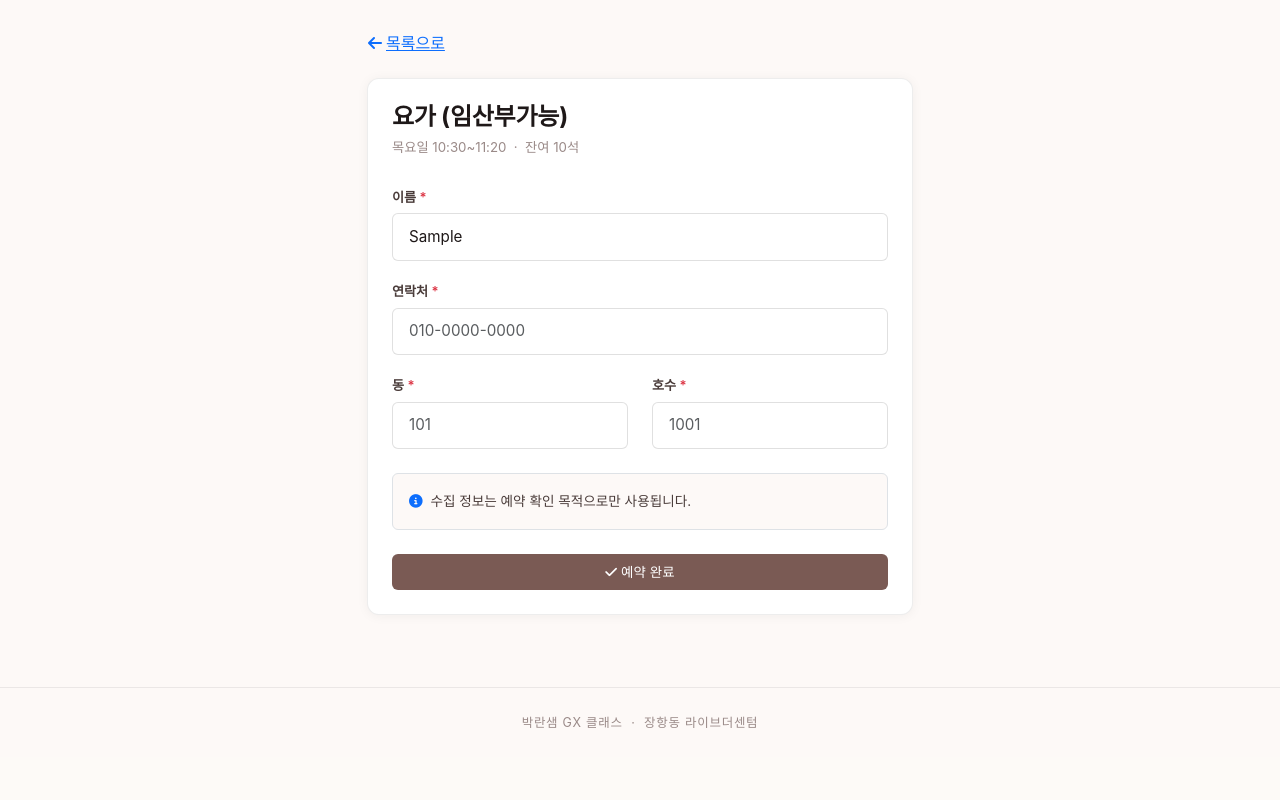
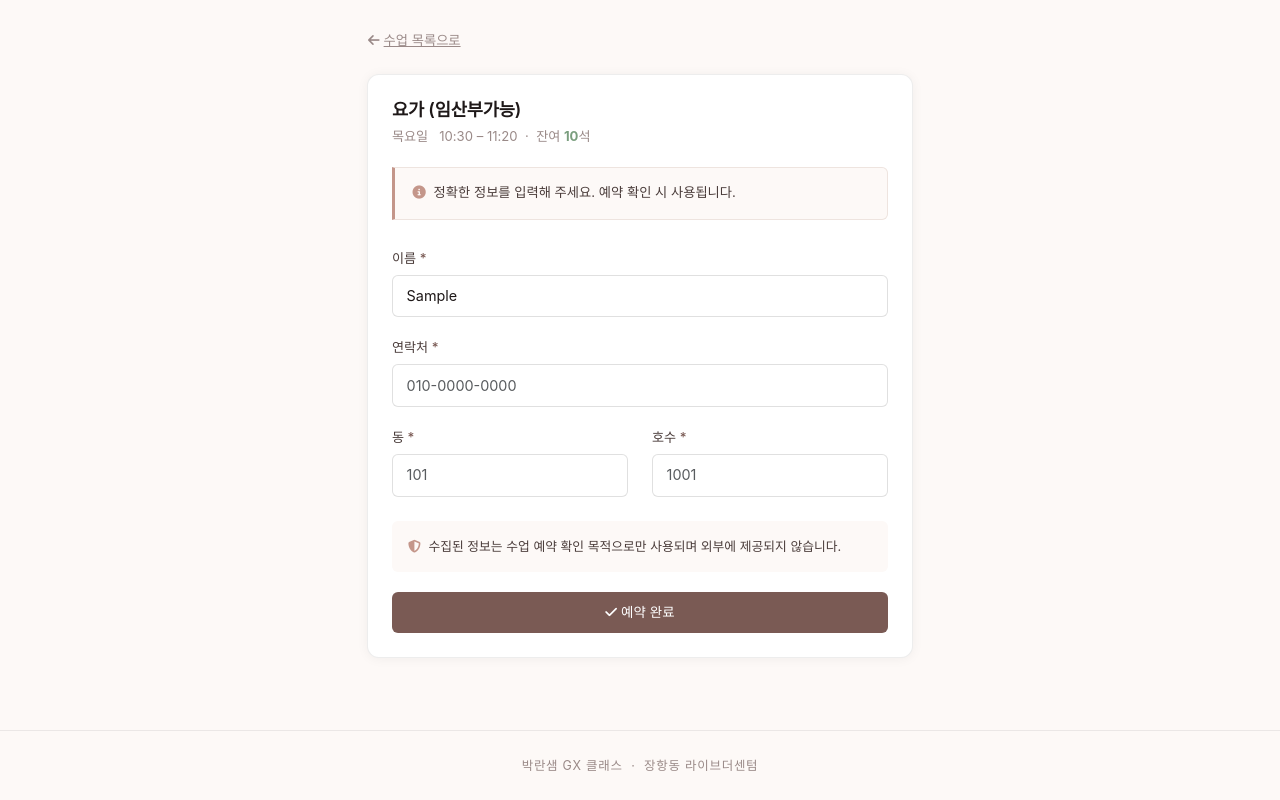
Before and after one commit to parkran-gx/gx-booking, a Django app: page /bookings/book/1/ in a window 1280 px wide. Shown: the part 62-862 px from the top of the page. Before the commit the page ends 790 px from the top, so only its background shows below. Run offline with Django 4.2, Linux system fonts and the light colour scheme; the visitor is signed in with stand-in values (Sample User, id 1); data comes from the database, SQL or seed files in the repository; data that the repository does not hold is empty; some web fonts are replaced.

Commit message:
feat: 2단계 각 페이지 안내문구 추가

```diff
--- a/apps/bookings/templates/bookings/book.html
+++ b/apps/bookings/templates/bookings/book.html
@@ -3,66 +3,73 @@
 {% block content %}
 <div class="row justify-content-center">
   <div class="col-lg-6">
-    <a href="/classes/" class="btn btn-link ps-0 mb-3">
-      <i class="fa-solid fa-arrow-left me-1"></i>목록으로
+    <a href="/classes/" class="btn btn-link ps-0 mb-3" style="color:var(--mist);font-size:0.83rem;">
+      <i class="fa-solid fa-arrow-left me-1"></i>수업 목록으로
     </a>
-    <div class="card gx-card">
-      <div class="card-body p-4">
-        <h4 class="fw-bold mb-1">{{ gx_class.name }}</h4>
-        <p class="text-muted mb-4 small">
-          {{ gx_class.get_days_display }} {{ gx_class.start_time|time:"H:i" }}~{{ gx_class.end_time|time:"H:i" }}
+    <div class="gx-card p-4">
+      <h4 style="font-size:1.1rem;font-weight:600;margin-bottom:0.3rem;">{{ gx_class.name }}</h4>
+      <p style="font-size:0.82rem;color:var(--mist);margin-bottom:1.2rem;">
+        {{ gx_class.get_days_display }} &nbsp; {{ gx_class.start_time|time:"H:i" }} – {{ gx_class.end_time|time:"H:i" }}
         &nbsp;·&nbsp;
         {% if gx_class.available_spots > 0 %}
-            잔여 {{ gx_class.available_spots }}석
+          잔여 <strong style="color:var(--sage);">{{ gx_class.available_spots }}</strong>석
         {% else %}
-            <span class="text-danger">마감 · 대기 신청</span>
+          <span style="color:var(--rose);">마감 — 대기 신청 가능</span>
         {% endif %}
       </p>
 
       {% if profile.phone %}
-        <div class="alert alert-light border small mb-4">
-          <i class="fa-solid fa-circle-check text-success me-1"></i>
-          회원 정보가 자동으로 입력되었습니다. 확인 후 예약해주세요.
+      <div class="gx-guide mb-4">
+        <i class="fa-solid fa-circle-check me-1" style="color:var(--sage);"></i>
+        회원 정보가 자동으로 입력되었습니다. 내용을 확인 후 예약해 주세요.
+      </div>
+      {% else %}
+      <div class="gx-guide mb-4">
+        <i class="fa-solid fa-circle-info me-1" style="color:var(--rose-lt);"></i>
+        정확한 정보를 입력해 주세요. 예약 확인 시 사용됩니다.
       </div>
       {% endif %}
 
       <form method="post">
         {% csrf_token %}
         <div class="mb-3">
-            <label class="form-label fw-semibold">이름 <span class="text-danger">*</span></label>
-            <input type="text" name="name" class="form-control form-control-lg"
+          <label class="form-label">이름 <span style="color:var(--rose);">*</span></label>
+          <input type="text" name="name" class="form-control"
             value="{{ request.user.first_name }}" placeholder="홍길동" required>
         </div>
         <div class="mb-3">
-            <label class="form-label fw-semibold">연락처 <span class="text-danger">*</span></label>
-            <input type="tel" name="phone" class="form-control form-control-lg"
+          <label class="form-label">연락처 <span style="color:var(--rose);">*</span></label>
+          <input type="tel" name="phone" class="form-control"
             value="{{ profile.phone }}" placeholder="010-0000-0000" required>
         </div>
         <div class="row mb-4">
           <div class="col-6">
-              <label class="form-label fw-semibold">동 <span class="text-danger">*</span></label>
-              <input type="text" name="building" class="form-control form-control-lg"
+            <label class="form-label">동 <span style="color:var(--rose);">*</span></label>
+            <input type="text" name="building" class="form-control"
               value="{{ profile.building }}" placeholder="101" required>
           </div>
           <div class="col-6">
-              <label class="form-label fw-semibold">호수 <span class="text-danger">*</span></label>
-              <input type="text" name="unit" class="form-control form-control-lg"
+            <label class="form-label">호수 <span style="color:var(--rose);">*</span></label>
+            <input type="text" name="unit" class="form-control"
               value="{{ profile.unit }}" placeholder="1001" required>
           </div>
         </div>
-          <div class="alert alert-light border small mb-4">
-            <i class="fa-solid fa-circle-info text-primary me-1"></i>
-            수집 정보는 예약 확인 목적으로만 사용됩니다.
+
+        <div style="background:var(--rose-bg);border-radius:var(--r-sm);padding:0.9rem 1rem;margin-bottom:1.2rem;font-size:0.8rem;color:var(--stone);line-height:1.8;">
+          <i class="fa-solid fa-shield-halved me-1" style="color:var(--rose-lt);"></i>
+          수집된 정보는 수업 예약 확인 목적으로만 사용되며 외부에 제공되지 않습니다.
         </div>
+
         {% if gx_class.available_spots <= 0 %}
-          <div class="alert alert-warning small mb-3">
-            <i class="fa-solid fa-triangle-exclamation me-1"></i>
-            마감된 수업입니다. 대기 신청 시 취소자 발생 시 순서대로 안내드립니다.
+        <div class="gx-guide mb-3" style="border-left-color:var(--gold);">
+          <i class="fa-solid fa-clock me-1" style="color:var(--gold);"></i>
+          현재 정원이 찼습니다. 대기 신청 시 취소 발생 시 순서대로 연락드립니다.
         </div>
         {% endif %}
-          <button type="submit" class="btn btn-gx w-100 btn-lg">
+
+        <button type="submit" class="btn btn-gx w-100" style="padding:0.65rem;">
           {% if gx_class.available_spots <= 0 %}
-              <i class="fa-solid fa-clock me-1"></i>대기 신청
+            <i class="fa-regular fa-clock me-1"></i>대기 신청
           {% else %}
             <i class="fa-solid fa-check me-1"></i>예약 완료
           {% endif %}
@@ -71,5 +78,4 @@
     </div>
   </div>
 </div>
-</div>
 {% endblock %}
--- a/apps/notices/templates/notices/list.html
+++ b/apps/notices/templates/notices/list.html
@@ -2,7 +2,11 @@
 {% block title %}공지사항{% endblock %}
 {% block content %}
 <div class="d-flex justify-content-between align-items-center mb-4">
-  <h3 class="fw-bold mb-0"><i class="fa-solid fa-bullhorn me-2"></i>공지사항</h3>
+  <div class="gx-guide mb-4">
+  <i class="fa-regular fa-bell me-1" style="color:var(--rose-lt);"></i>
+  수업 일정 변경, 휴강, 중요 안내 사항을 공지합니다. 정기적으로 확인해 주세요.
+</div>
+<h3 class="fw-bold mb-0"><i class="fa-solid fa-bullhorn me-2"></i>공지사항</h3>
   {% if request.user.profile.is_complex_admin %}
   <a href="/notices/create/" class="btn btn-gx btn-sm">
     <i class="fa-solid fa-plus me-1"></i>공지 작성
```
Also changed, not shown: apps/classes/templates/classes/calendar.html (+6 -1 lines), apps/enrollments/templates/enrollments/list.html (+9 -1 lines). Lines whose indentation alone changed are shown as unchanged.
